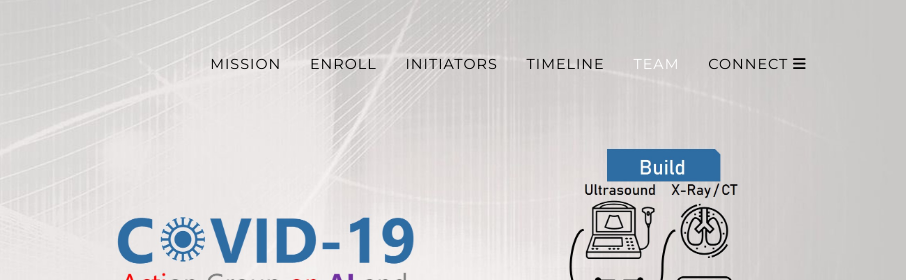
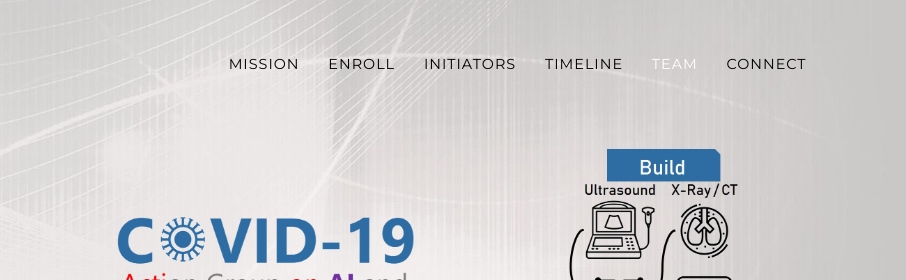
Before and after one commit to covid19action-radiology/covid19action-radiology.github.io, a website with bundled scripts: page index.html in a window 1280 px wide. Shown: the top 280 px of the page, 374-1280 px from the left. Built offline with nearby package versions, Linux system fonts and the light colour scheme; a web font is replaced by a local one.

Commit message:
#tag twitter added

```diff
--- a/index.html
+++ b/index.html
@@ -76,7 +76,7 @@
 		  </li>-->
 
 		<li class="nav-item">
-			<a class="nav-link js-scroll-trigger" href="https://t.me/covid19actionradiology">Connect <TelegramLogo> <TwitterLogo><i class="fas fa-bars"></i> </a>
+			<a class="nav-link js-scroll-trigger" href="https://t.me/covid19actionradiology">Connect <TelegramLogo> <TwitterLogo></a>
 		 </li>
 
 		</ul>
```
